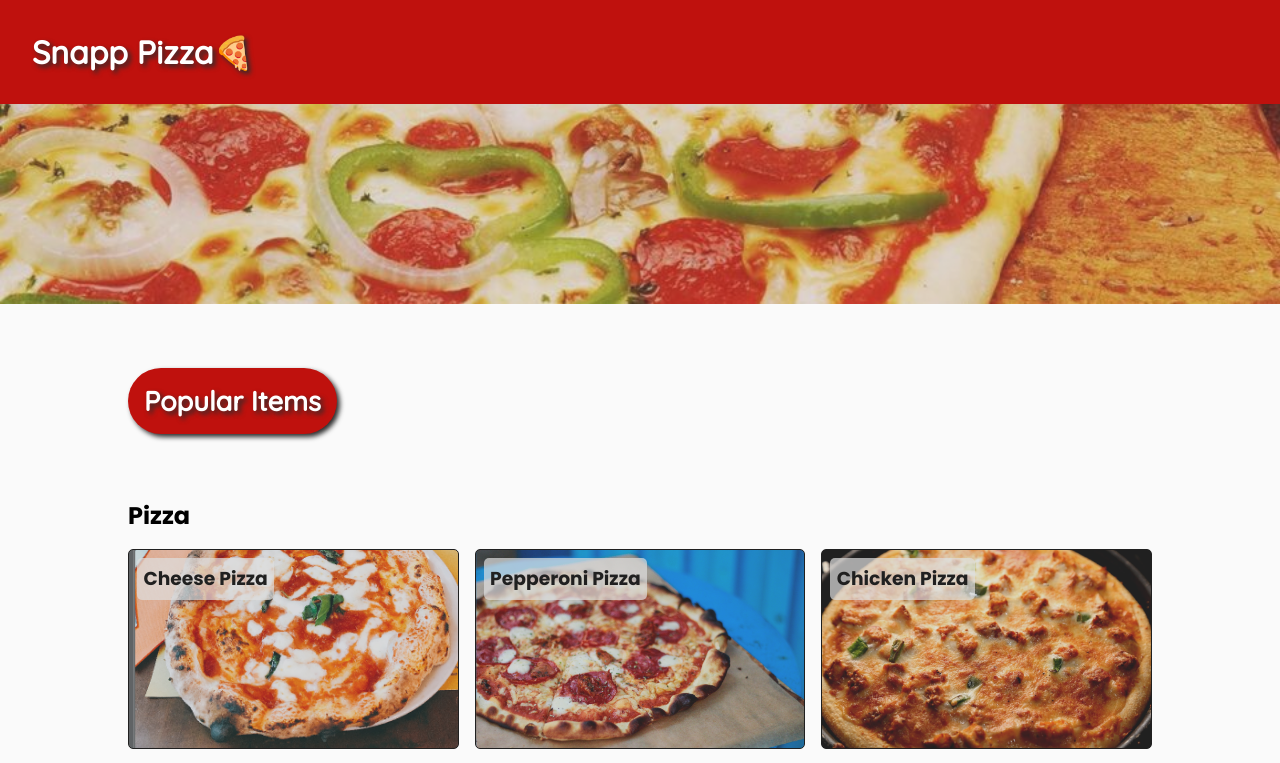
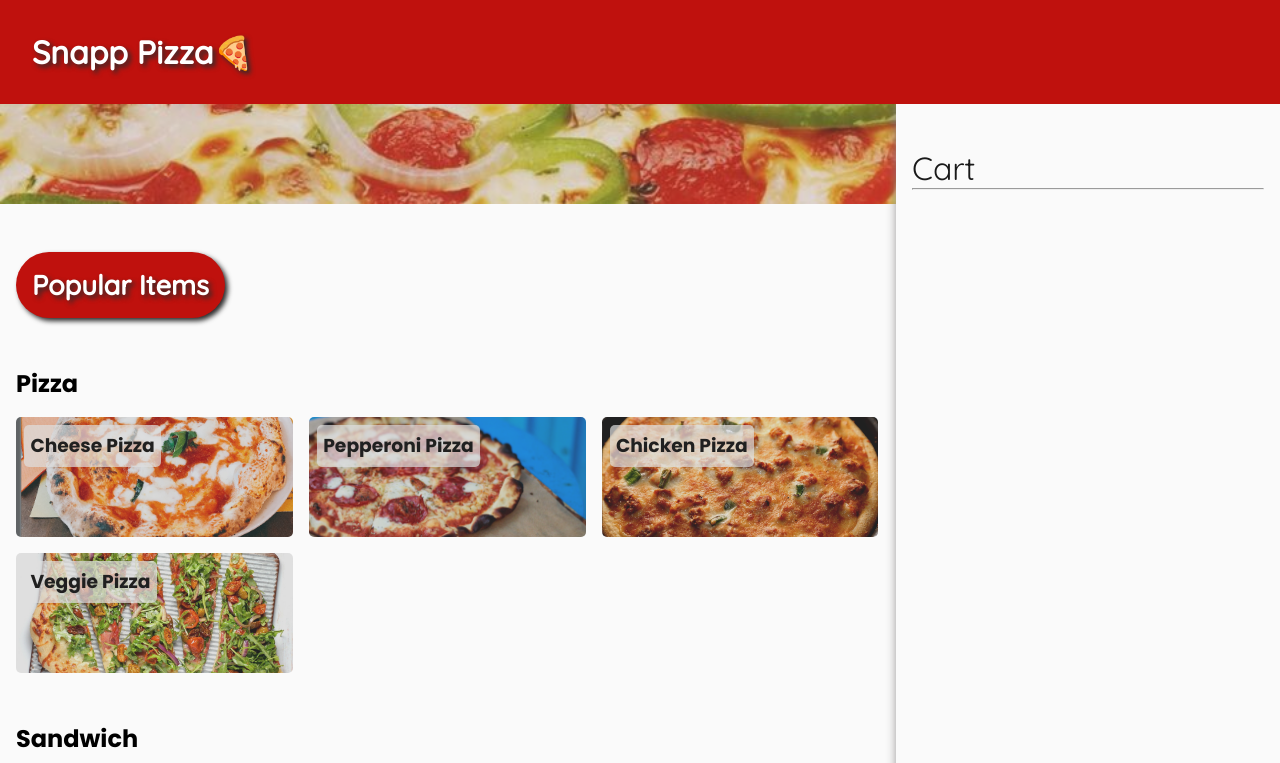
Before and after one commit to ark1980/pizza-shop, a React (Create React App) app: page / in a window 1280 px wide. Shown: the top 763 px of the page. Built offline with nearby package versions, Linux system fonts and the light colour scheme; a web font is replaced by a local one.

Commit message:
add Order component and add a main container to wrap Order and Menu components

```diff
--- a/src/App.js
+++ b/src/App.js
@@ -2,6 +2,9 @@ import GlobalStyle from "./GlobalStyle";
 import Navbar from './navbar/Navbar';
 import { Banner } from "./banner/Banner";
 import Menu from "./menu/Menu";
+import { MainContainer } from './Styles/mainContainer'
+import OrderStyled from './order/Order'
+import Order from "./order/Order";
 
 function App() {
   return (
@@ -9,7 +12,10 @@ function App() {
       <GlobalStyle />
       <Navbar />
       <Banner />
-      <Menu />
+      <MainContainer>
+        <Menu />
+        <Order />
+      </MainContainer>
     </>
   );
 }
--- /dev/null
+++ b/src/Styles/mainContainer.js
@@ -0,0 +1,9 @@
+import styled from 'styled-components'
+
+export const MainContainer = styled.main`
+  max-width: 100vw;
+  display: flex;
+  gap: 1rem;
+  padding: 3rem 1rem;
+  margin: 0 auto;
+`
--- a/src/Styles/title.js
+++ b/src/Styles/title.js
@@ -2,4 +2,5 @@ import styled from 'styled-components';
 
 export const Title = styled.div`
   font-family: 'Quicksand', sans-serif;
+  color: #191919;
 `;
--- a/src/banner/Banner.js
+++ b/src/banner/Banner.js
@@ -2,7 +2,7 @@ import styled from 'styled-components'
 
 export const Banner = styled.div`
   width: 100%;
-  height: 200px;
+  height: 100px;
   background-image: url('/img/banner.jpeg');
   background-position: left bottom;
   background-repeat: no-repeat;
--- a/src/menu/FoodItem.js
+++ b/src/menu/FoodItem.js
@@ -1,10 +1,9 @@
 import styled from 'styled-components';
 
 const FoodItemStyled = styled.div`
-  border: 1px solid black;
   border-radius: 5px;
   margin-bottom: 1em;
-  height: 200px;
+  height: 120px;
   padding: 0 1em 1em .5rem;
   background-image: ${({img}) => `url(${img})`};
   background-size: cover;
--- a/src/menu/Menu.js
+++ b/src/menu/Menu.js
@@ -6,8 +6,8 @@ import { Title } from '../Styles/title';
 import { pizzaRed } from '../Styles/colors.js';
 
 const MenuStyled = styled.div`
-  width: 80%;
-  margin: 2rem auto;
+  width: 70%;
+  padding-right: .7rem;
 
   h2 {
     margin: 2rem 0 1rem;
@@ -15,7 +15,7 @@ const MenuStyled = styled.div`
 `;
 
 const MenuHeader = styled(Title)`
-   font-size: 1.7rem;
+  font-size: 1.7rem;
   font-weight: bold;
   background-color: ${pizzaRed};
   display: inline-block;
@@ -24,7 +24,7 @@ const MenuHeader = styled(Title)`
   color: #ffffff;
   text-shadow: 3px 3px 5px #2c2c2c;
   box-shadow: 3px 3px 5px #2c2c2c;
-  margin: 2rem 0;
+  margin: 0  0 1rem 0;
 `
 
 
@@ -36,7 +36,6 @@ const Menu = () => {
       {
         Object.entries(allFoods).map(([category, foods]) => (
           <>
-          {console.log(category)}
             <h2>{category}</h2>
             <FoodGrid>
               {foods.map(food => (
--- a/src/navbar/Navbar.js
+++ b/src/navbar/Navbar.js
@@ -3,7 +3,11 @@ import { pizzaRed } from '../Styles/colors.js';
 import { Title } from '../Styles/title.js';
 
 const NavbarStyled = styled.nav`
-  max-width: 100%;
+  position: sticky;
+  top: 0px;
+  left: 0px;
+  width: 100%;
+  z-index: 999;
   display: flex;
   justify-content: space-between;
   align-items: center;
@@ -17,6 +21,7 @@ const NavbarStyled = styled.nav`
 
 const Logo = styled(Title)`
   font-size: 2rem;
+  color: #ffffff;
   font-weight: bold;
 `;
 
```
